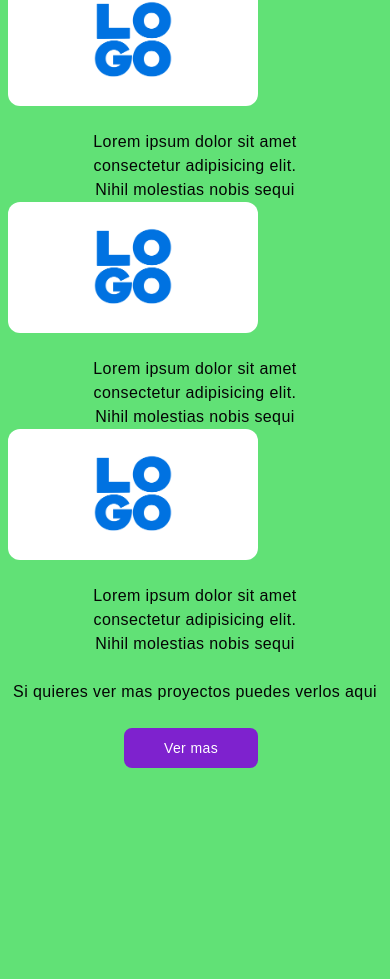
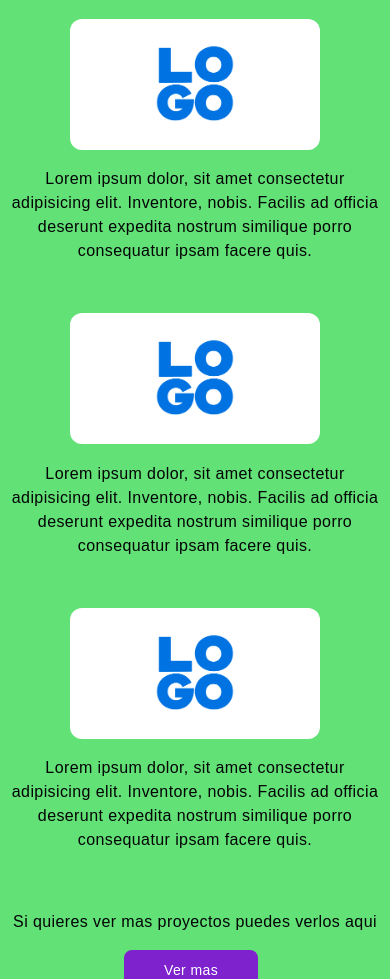
Before and after one commit to root-code-software/junior-landing, a Next.js app: page / in a window 390 px wide. Shown: the part 1018-1997 px from the top of the page. Before the commit the page ends 1814 px from the top, so only its background shows below. Built offline with nearby package versions, Linux system fonts and the light colour scheme.

Commit message:
Responsive-design

```diff
--- a/components/Navbar.jsx
+++ b/components/Navbar.jsx
@@ -13,7 +13,7 @@ const Navbar = () => (
           <Link href="/">
             <li className={styles.item}>Inicio</li>
           </Link>
-          <Link href='/#projects'>
+          <Link href='/#Projects'>
             <li className={styles.item}>Proyectos</li>
           </Link>
           <Link href="/">
--- a/components/Projects.jsx
+++ b/components/Projects.jsx
@@ -4,40 +4,52 @@ import logo from "../public/logo.png";
 import styles from "../styles/Projects.module.css";
 
 const Projects = () => (
-    <div id="projects" className={styles.container}>
+    <div id="Projects" className="w-full lg:h-screen p-2">
+      <div className={styles.container}>
+        <h1 className="py-4">Algunos de nuestros proyectos</h1><br/>
         <div className={styles.containerLogo}>
-        <div className="col-span-4">
-          <h1>Algunos de nuestros proyectos</h1>
+          <div>
+            <div className={styles.logoProjects}>
+              <div className="m-auto">
+              <Image src={logo} className="rounded-xl" alt="/" width="250" height="400"/>
               </div>
-        <div className={styles.logoprojects}>
-          <Image src={logo} className="rounded-xl" alt="/" width="250" height="400"/><br/>
-          <h4>
-            Lorem ipsum dolor sit amet<br/>
-            consectetur adipisicing elit.<br/>
-            Nihil molestias nobis sequi
+              <div className={styles.descriptionProjects}>
+                <h4>Lorem ipsum dolor, sit amet consectetur adipisicing elit.
+                   Inventore, nobis. Facilis ad officia deserunt expedita nostrum
+                   similique porro consequatur ipsam facere quis.
                 </h4>
               </div>
-        <div className={styles.logoprojects}>
-          <Image src={logo} className="rounded-xl" alt="/" width="250" height="400"/><br/>
-          <h4 className="text-center">
-            Lorem ipsum dolor sit amet<br/>
-            consectetur adipisicing elit.<br/>
-            Nihil molestias nobis sequi
+            </div>
+          </div>
+          <div>
+          <div className={styles.logoProjects}>
+              <div className="m-auto">
+              <Image src={logo} className="rounded-xl" alt="/" width="250" height="400"/>
+              </div>
+              <div className={styles.descriptionProjects}>
+                <h4>Lorem ipsum dolor, sit amet consectetur adipisicing elit.
+                   Inventore, nobis. Facilis ad officia deserunt expedita nostrum
+                   similique porro consequatur ipsam facere quis.
                 </h4>
               </div>
-        <div className={styles.logoprojects}>
-          <Image src={logo}className="rounded-xl" alt="/" width="250" height="400"/><br/>
-          <h4 className="text-center">
-            Lorem ipsum dolor sit amet<br/>
-            consectetur adipisicing elit. <br/>
-            Nihil molestias nobis sequi
+            </div>
+          </div>
+          <div>
+           <div className={styles.logoProjects}>
+              <div className="m-auto">
+              <Image src={logo} className="rounded-xl" alt="/" width="250" height="400"/>
+              </div>
+              <div className={styles.descriptionProjects}>
+                <h4>Lorem ipsum dolor, sit amet consectetur adipisicing elit.
+                   Inventore, nobis. Facilis ad officia deserunt expedita nostrum
+                   similique porro consequatur ipsam facere quis.
                 </h4>
               </div>
-        <br />
-        <div className="col-span-4">
-          <h3>Si quieres ver mas proyectos puedes verlos aqui</h3><br/>
-          <button href="/">Ver mas</button>
             </div>
+          </div>
+        </div><br/>
+        <h3 className="py-4">Si quieres ver mas proyectos puedes verlos aqui</h3>
+        <button className={styles.btn}>Ver mas</button>
       </div>
     </div>
   );
--- a/styles/Projects.module.css
+++ b/styles/Projects.module.css
@@ -1,11 +1,20 @@
 .container {
-    @apply w-full md:h-screen p-2 flex items-center py-5;
+    @apply max-w-[800px] mx-auto flex flex-col justify-center h-full items-center;
 }
 
 .containerLogo {
-    @apply max-w-[1240px] m-auto md:grid grid-cols-3 gap-6 text-center;
+    @apply grid grid-cols-1 lg:grid-cols-3 gap-8;
 }
 
 .logoProjects {
-    @apply w-auto h-auto m-auto shadow-xl shadow-gray-400 rounded-xl items-center justify-center p-4 hover:scale-105 ease-in duration-300
+    @apply grid grid-rows-2 justify-center
 }
+
+.descriptionProjects {
+    @apply flex flex-row items-center justify-center
+
+}
+
+.btn {
+    @apply flex font-medium rounded-lg text-sm px-10 py-2.5 mr-2;
+}
--- a/styles/globals.css
+++ b/styles/globals.css
@@ -15,7 +15,7 @@ html {
   }
 
   h1, h2, h3, h4, h5, h6 {
-    @apply font-medium
+    @apply font-medium text-center
   }
 
   h1 {
@@ -31,7 +31,7 @@ html {
   }
 
   button {
-    @apply bg-purple-700 font-medium rounded-lg text-sm px-10 py-2.5 mr-2 mb-2 text-white
+    @apply bg-purple-700 text-white
   }
 
   a {
```
Lines whose indentation alone changed are shown as unchanged.
